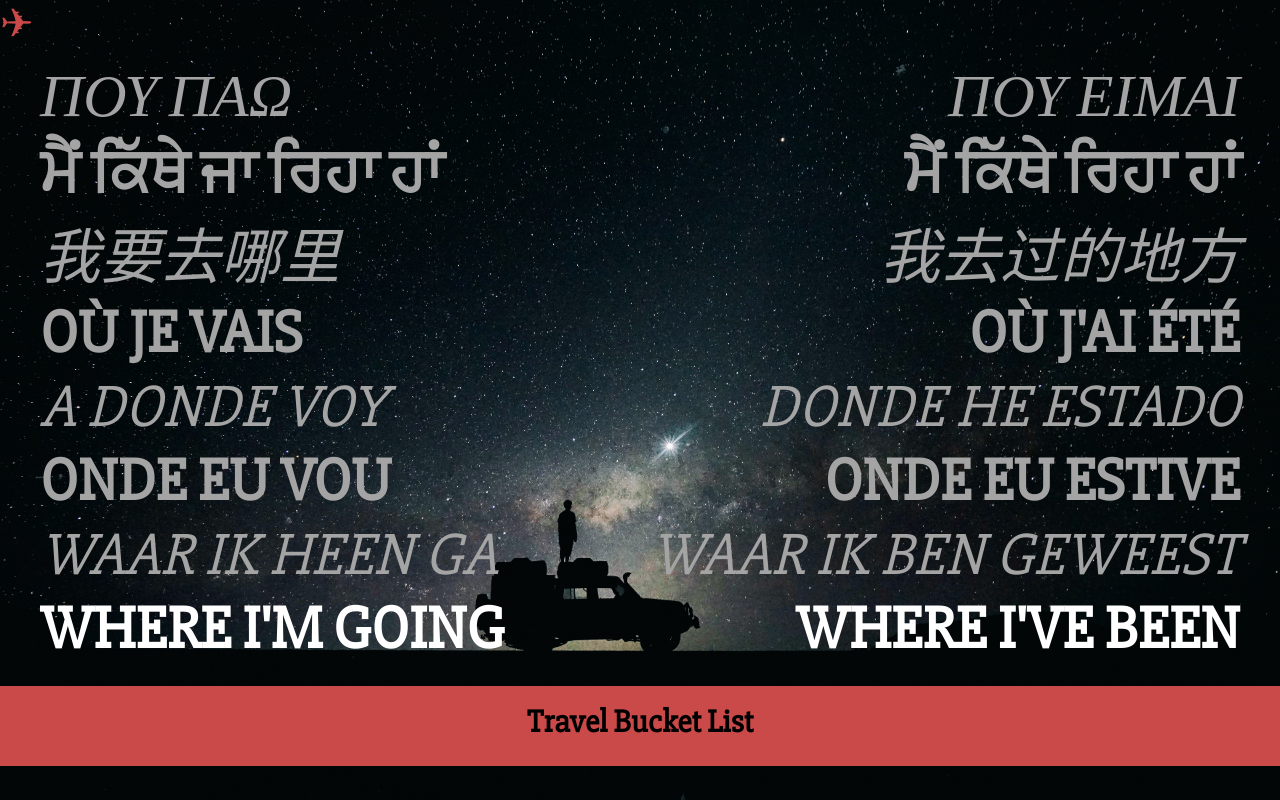
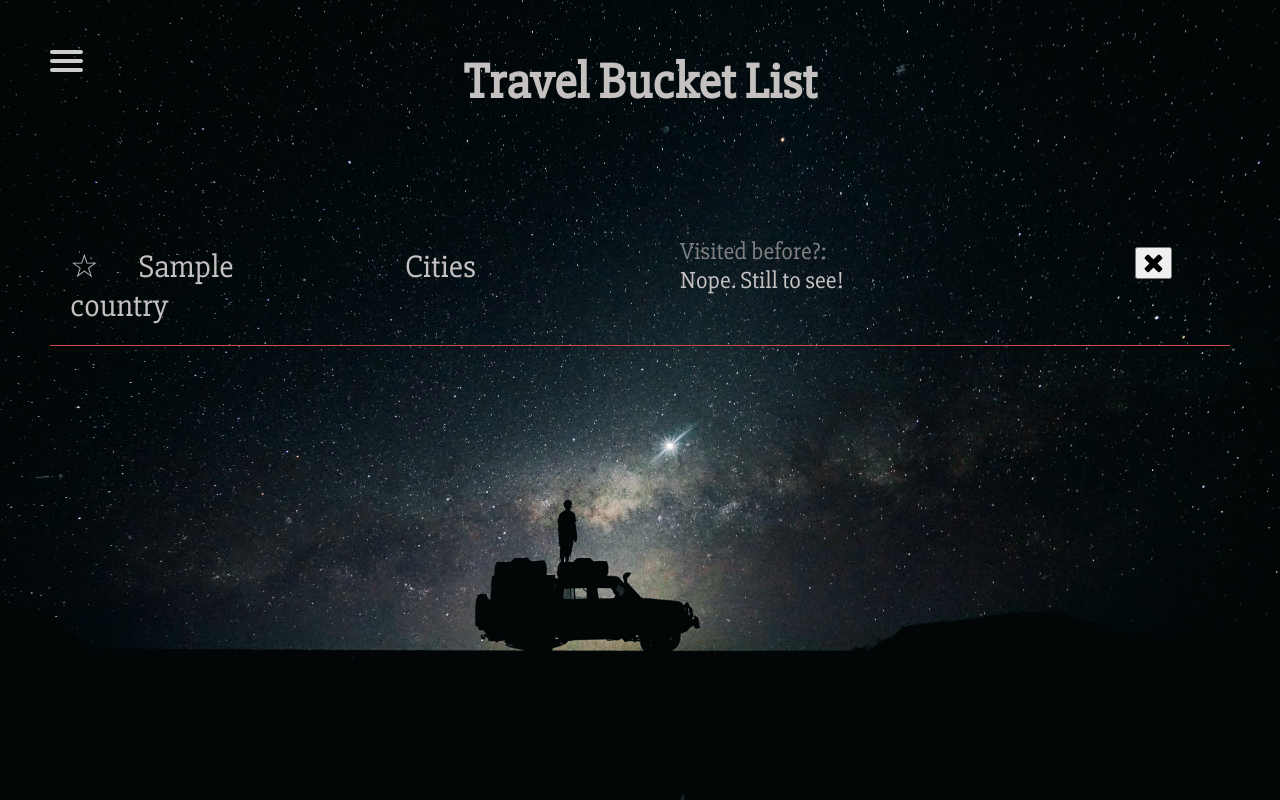
Before and after one commit to morvendouglas/python-project, a Flask app: page / in a window 1280 px wide; the page is wider, and only the part inside the window is pictured. Run offline with Flask 2, Linux system fonts and the light colour scheme; a database or web service that is not in the repository returns one stand-in record (values such as "Sample title"); some libraries are stand-ins or nearby versions.

Commit message:
made app simplier and cleaner

```diff
--- a/travel_bucket_list/controllers/travel_controller.py
+++ b/travel_bucket_list/controllers/travel_controller.py
@@ -11,108 +11,108 @@ travel_blueprint = Blueprint("travel", __name__)
 # countries
 
 # index pages
-@travel_blueprint.route("/where-im-going")
+@travel_blueprint.route("/")
 def countries():
     countries = country_repository.select_all()
-    return render_template("where-im-going/index.html", countries = countries)
+    return render_template("/index.html", countries = countries)
 
 # new country
-@travel_blueprint.route("/where-im-going/new", methods=['GET'])
+@travel_blueprint.route("/new", methods=['GET'])
 def new_country():
     countries = country_repository.select_all()
-    return render_template("where-im-going/new.html", countries = countries)
+    return render_template("/new.html", countries = countries)
 
 # post to db
-@travel_blueprint.route("/where-im-going",  methods=['POST'])
+@travel_blueprint.route("/",  methods=['POST'])
 def create_country():
     country_name = request.form['country_name']
     visited = request.form['visited']
     country = Country (country_name, visited)
     country_repository.save(country)
-    return redirect('/where-im-going')
+    return redirect('/')
 
 # show country
-@travel_blueprint.route("/where-im-going/<id>", methods=['GET'])
+@travel_blueprint.route("/<id>", methods=['GET'])
 def show_country(id):
     country = country_repository.select(id)
-    return render_template('where-im-going/show.html', country = country)
+    return render_template('/show.html', country = country)
 
 # edit country
-@travel_blueprint.route("/where-im-going/<id>/edit", methods=['GET'])
+@travel_blueprint.route("/<id>/edit", methods=['GET'])
 def edit_country(id):
     country = country_repository.select(id)
-    return render_template('where-im-going/edit.html', country = country)
+    return render_template('/edit.html', country = country)
 
 # update country
-@travel_blueprint.route("/where-im-going/<id>", methods=['POST'])
+@travel_blueprint.route("/<id>", methods=['POST'])
 def update_country(id):
     name = request.form['country_name']
     visited = request.form['visited']
     country = Country(name, visited, id)
     country_repository.update(country)
-    return redirect('/where-im-going')
+    return redirect('/')
 
 # delete country
-@travel_blueprint.route("/where-im-going/<id>/delete", methods=['POST'])
+@travel_blueprint.route("/<id>/delete", methods=['POST'])
 def delete_country(id):
     country_repository.delete(id)
-    return redirect('/where-im-going')
+    return redirect('/')
 
 # _________________________________________________
 
 # all cities to to one country
 
 # index of cities
-@travel_blueprint.route("/where-im-going/countries/<country_id>/cities")
+@travel_blueprint.route("/countries/<country_id>/cities")
 def cities(country_id):
     country = country_repository.select(country_id)
     cities = country_repository.cities(country)
     # pdb.set_trace()
-    return render_template("where-im-going/cities/index.html", country = country, cities = cities)
+    return render_template("/cities/index.html", country = country, cities = cities)
 
 # new city
-@travel_blueprint.route("/where-im-going/countries/<country_id>/cities/new", methods=['GET'])
+@travel_blueprint.route("/countries/<country_id>/cities/new", methods=['GET'])
 def new_city(country_id):
     country = country_repository.select(country_id)
     cities = country_repository.cities(country)
-    return render_template("where-im-going/cities/new.html", country = country, cities = cities)
+    return render_template("/cities/new.html", country = country, cities = cities)
 
 # post to db
-@travel_blueprint.route("/where-im-going/countries/<country_id>/cities",  methods=['POST'])
+@travel_blueprint.route("/countries/<country_id>/cities",  methods=['POST'])
 def create_city(country_id):
     city_name = request.form['city_name']
     country = country_repository.select(country_id)
     visited = request.form['visited']
     city = City(city_name, country, visited)
     city_repository.save(city)
-    return redirect(f"/where-im-going/countries/{country_id}/cities")
+    return redirect(f"/countries/{country_id}/cities")
 
  # show city
-@travel_blueprint.route("/where-im-going/countries/<country_id>/cities/<id>", methods=['GET'])
+@travel_blueprint.route("/countries/<country_id>/cities/<id>", methods=['GET'])
 def show_city(country_id, id):
     country = country_repository.select(country_id)
     city = city_repository.select(id)
-    return render_template('where-im-going/cities/show.html', city = city, country = country)
+    return render_template('/cities/show.html', city = city, country = country)
 
 # edit city
-@travel_blueprint.route("/where-im-going/countries/<country_id>/cities/<id>/edit", methods=['GET'])
+@travel_blueprint.route("/countries/<country_id>/cities/<id>/edit", methods=['GET'])
 def edit_city(country_id, id):
     country = country_repository.select(country_id)
     city = city_repository.select(id)
-    return render_template('where-im-going/cities/edit.html', city = city, country = country)
+    return render_template('/cities/edit.html', city = city, country = country)
 
 # update city
-@travel_blueprint.route("/where-im-going/countries/<country_id>/cities/<id>", methods=['POST'])
+@travel_blueprint.route("/countries/<country_id>/cities/<id>", methods=['POST'])
 def update_city(country_id, id):
     name = request.form['city_name']
     visited = request.form['visited']
     country = country_repository.select(country_id)
     city = City(name, country, visited, id)
     city_repository.update(city)
-    return redirect(f'/where-im-going/countries/{country_id}/cities')
+    return redirect(f'/countries/{country_id}/cities')
 
 # delete city
-@travel_blueprint.route("/where-im-going/countries/<country_id>/cities/<id>/delete", methods=['POST'])
+@travel_blueprint.route("/countries/<country_id>/cities/<id>/delete", methods=['POST'])
 def delete_city(country_id, id):
     city_repository.delete(id)
-    return redirect(f"/where-im-going/countries/{country_id}/cities")
+    return redirect(f"/countries/{country_id}/cities")
--- a/travel_bucket_list/static/styling.css
+++ b/travel_bucket_list/static/styling.css
@@ -1,75 +1,220 @@
-/* BASE + INDEX PAGE */
+/* INDEX COUNTRIES/CITIES */
 
 body {
     background: url(images/jonatan-pie-h8nxGssjQXs-unsplash.jpg) no-repeat center center fixed;
     background-size: cover;
     margin: 0;
+    padding: 0;
+    color: rgb(197, 193, 193);
     font-family: 'Slabo 27px', serif;
 }
-header {
-    display: flex;
-    justify-content: right;
-    position: fixed;
-}
-footer {
-    background-color: rgb(202, 73, 73);
-    color: black;
-    height: 10vh;
-    display: flex;
-    justify-content: space-evenly;
-    margin-top: -5vh;
-}
-footer a {
-    margin-top: 2vh;
-    font-weight: bolder;
-    color: black;
-    font-size: xx-large;
-}
-
-footer a:hover {
-    font-size:40px;
-
-}
-.container {
-    display: flex;
-    flex-flow: row wrap;
-    justify-content: space-between;
-    margin-top: none;
-}
-.where-im-going, li {
-    list-style: none;
-    font-size: 60px;
-    color: rgb(189, 185, 185);
-font-family: 'Slabo 27px', serif;
-}
-.where-ive-been, li {
-    list-style: none;
-    font-size: 60px;
-    color: rgb(165, 164, 164);
-    font-family: 'Slabo 27px', serif;
+ul {
+    list-style-type:none;
+    position: absolute;
 }
 a {
     text-decoration: none;
+    color: rgb(197, 193, 193);
+    padding: 20px;
+    margin: 20px;
 }
-.red {
-    color: rgb(202, 73, 73);
+.grid {
+  padding: 50px;
+  display: grid;
+   grid-template-columns: repeat(4, 1fr);
+   align-content: center;
 }
-.white {
-    color: white;
+.country-name {
+  font-size: xx-large;
+  padding: 20px;
+  border-bottom: 1px rgb(202, 73, 73) solid;
+  margin-top: 30px;
+  margin-bottom: 30px;
 }
-.bold {
-    font-weight: bolder;
+.view-cities {
+    font-size: xx-large;
+    padding: 20px;
+    border-bottom: 1px rgb(202, 73, 73) solid;
+    margin-top: 30px;
+    margin-bottom: 30px;
 }
-.italics {
-    font-style: italic;
+.visited {
+  font-size: x-large;
+  padding-top: 10px;
+  padding-left: 40px;
+  padding-bottom: 40px;
+  border-bottom: 1px rgb(202, 73, 73) solid;
+  margin-top: 30px;
+  margin-bottom: 30px;
 }
-#align-right {
-    text-align: right;
-    margin-right: 40px;
+.delete-country {
+  padding: 20px;
+  padding-left: 200px;
+  border-bottom: 1px rgb(202, 73, 73) solid;
+  margin-top: 30px;
+  margin-bottom: 30px;
 }
-.plane {
-    color: rgb(202, 73, 73);
-    font-size: 40px;
-    margin-right: 20px;
-    padding: 0;
+.delete-country i {
+    cursor: pointer;
 }
+h1 {
+  font-size: 50px;
+}
+.grey-out {
+  color: grey;
+}
+
+
+/* NAVBAR */
+
+#menu-toggle {
+  display: block;
+  position: relative;
+  top: 50px;
+  left: 50px;
+}
+#menu-toggle a {
+  text-decoration: none;
+  color: #232323;
+  transition: color 0.3s ease;
+}
+#menu-toggle a:hover {
+  color: rgb(202, 73, 73);
+}
+#menu-toggle input {
+  display: block;
+  width: 40px;
+  height: 32px;
+  position: absolute;
+  top: -7px;
+  left: -5px;
+  cursor: pointer;
+  opacity: 0;
+  z-index: 2;
+}
+#menu-toggle span {
+  display: block;
+  width: 33px;
+  height: 4px;
+  margin-bottom: 5px;
+  position: relative;
+  background: #cdcdcd;
+  border-radius: 3px;
+  z-index: 1;
+  transform-origin: 4px 0px;
+  transition: transform 0.5s cubic-bezier(0.77,0.2,0.05,1.0),
+              opacity 0.55s ease;
+}
+#menu-toggle span:first-child {
+  transform-origin: 0% 0%;
+}
+#menu-toggle span:nth-last-child(2) {
+  transform-origin: 0% 100%;
+}
+#menu-toggle input:checked ~ span {
+  opacity: 1;
+  transform: rotate(45deg) translate(-2px, -1px);
+  background: #232323;
+}
+#menu-toggle input:checked ~ span:nth-last-child(3) {
+  opacity: 0;
+  transform: rotate(0deg) scale(0.2, 0.2);
+}
+#menu-toggle input:checked ~ span:nth-last-child(2) {
+  transform: rotate(-45deg) translate(0, -1px);
+}
+#menu {
+  position: absolute;
+  width: 300px;
+  margin: -100px 0 0 -50px;
+  padding: 50px;
+  padding-top: 125px;
+  background: #ededed;
+  list-style-type: none;
+  transform-origin: 0% 0%;
+  transform: translate(-100%, 0);
+  transition: transform 0.5s cubic-bezier(0.77,0.2,0.05,1.0);
+}
+#menu li {
+  padding: 10px 0;
+  font-size: 22px;
+}
+#menu-toggle input:checked ~ ul {
+  transform: none;
+}
+
+
+/* NEW COUNTRY FORM */
+
+h1 {
+    margin-top: 30px;
+    text-align: center;
+}
+.new-country-form {
+  display: flex;
+  flex-wrap: wrap;
+  flex-direction: column;
+  align-content: center;
+  text-align: center;
+  margin-top: 20px;
+  font-size: xx-large;
+}
+.add-destination-button {
+  background-color: black;
+  border: none;
+  color: rgb(247, 245, 244);
+  padding: 15px 32px;
+  text-align: center;
+  text-decoration: none;
+  display: inline-block;
+  font-size: 16px;
+  box-shadow: 0 8px 16px 0 rgb(238, 158, 143), 0 6px 20px 0 rgb(243, 186, 175);
+  border-radius: 15px;
+  margin: 20px;
+  cursor: pointer;
+}
+.add-destination-button:focus {
+  outline: none;
+  cursor: pointer;
+}
+
+
+/* SHOW COUNTRY */
+
+.show-country {
+  text-align: center;
+  font-size: xx-large;
+  margin-top: 50px;
+  margin-left: 30%;
+  margin-right: 30%;
+  padding: 50px;
+
+}
+.show-country-edit {
+  margin-top: 20px;
+  color: rgb(202, 73, 73);
+  font-weight: bolder;
+  padding: 0;
+}
+
+.show-country-name {
+  margin-bottom: 20px;
+  text-decoration: underline;
+  font-size: 50px;
+}
+
+
+/* CITY INDEX */
+
+.city-index {
+  color: white;
+}
+.add-new-city-button {
+  text-align: center;
+}
+.grid2 {
+  padding: 90px;
+  display: grid;
+  grid-template-columns: repeat(3, 5fr);
+  align-content: center;
+}
--- a/travel_bucket_list/templates/base.html
+++ /dev/null
@@ -1,26 +0,0 @@
-<!DOCTYPE html>
-<html lang="en">
-<head>
-  <meta charset="UTF-8">
-  <meta name="viewport" content="width=device-width, initial-scale=1.0">
-  <meta http-equiv="X-UA-Compatible" content="ie=edge">
-  <link rel="stylesheet" href="{{ url_for('static', filename='styling.css') }}">
-  <link rel="preconnect" href="https://fonts.googleapis.com">
-  <link rel="preconnect" href="https://fonts.gstatic.com" crossorigin>
-  <link href="https://fonts.googleapis.com/css2?family=Balsamiq+Sans:ital,wght@0,700;1,400&family=Slabo+27px&display=swap" rel="stylesheet">
-  <meta name="viewport" content="width=device-width, initial-scale=1">
-<link rel="stylesheet" href="https://cdnjs.cloudflare.com/ajax/libs/font-awesome/4.7.0/css/font-awesome.min.css">
-  <title>Travel Bucket List</title>
-</head>
-<body>
-  <header>
-    <nav>
-       <a href="/" class="plane">&#9992;</i></a>
-    </nav>
-  </header>
-  <div>
-    {% block content %}
-    {% endblock %}
-  </div>
-</body>
-</html>
--- a/travel_bucket_list/templates/where-im-going/cities/edit.html
+++ b/travel_bucket_list/templates/cities/edit.html
@@ -1,8 +1,8 @@
-{% extends "where-im-going/cities/index.html" %}
+{% extends "/cities/index.html" %}
 {% block content2 %}
 
 <h1>{{ country.name }}</h1>
-<form action="/where-im-going/countries/{{country.id}}/cities/{{city.id}}" method="POST" class="new-country-form">
+<form action="/countries/{{country.id}}/cities/{{city.id}}" method="POST" class="new-country-form">
     <div>
         <label for="city">City</label><br>
         <input type="text" id="country" name="city_name" placeholder="{{city.name}}" class="add-destination-button" required autofocus>
--- a/travel_bucket_list/templates/where-im-going/cities/new.html
+++ b/travel_bucket_list/templates/cities/new.html
@@ -1,8 +1,8 @@
-{% extends "where-im-going/index.html" %}
+{% extends "/index.html" %}
 {% block content2 %}
 
 <h1>{{ country.name }}</h1>
-<form action="/where-im-going/countries/{{country.id}}/cities" method="POST" class="new-country-form">
+<form action="/countries/{{country.id}}/cities" method="POST" class="new-country-form">
     <div>
         <label for="city">City</label><br>
         <input type="text" id="city" name="city_name" placeholder="City" class="add-destination-button" required autofocus>
--- a/travel_bucket_list/templates/where-im-going/cities/show.html
+++ b/travel_bucket_list/templates/cities/show.html
@@ -1,5 +1,5 @@
 
-{% extends "where-im-going/cities/index.html" %}
+{% extends "/cities/index.html" %}
 {% block content2 %}
 
 <div class="show-country">
@@ -10,7 +10,7 @@
         {% else %}
       <span> Nope. Still to see!</span>
         {% endif %}<br>
-        <a href="/where-im-going/countries/{{country.id}}/cities/{{city.id}}/edit" class="show-country-edit">Edit</a>
+        <a href="/countries/{{country.id}}/cities/{{city.id}}/edit" class="show-country-edit">Edit</a>
     </div>
 
 
--- a/travel_bucket_list/templates/where-im-going/edit.html
+++ b/travel_bucket_list/templates/edit.html
@@ -1,7 +1,7 @@
-{% extends "where-im-going/index.html" %}
+{% extends "/index.html" %}
 {% block content2 %}
 
-<form action="/where-im-going/{{country.id}}" method="POST" class="new-country-form">
+<form action="/{{country.id}}" method="POST" class="new-country-form">
     <div>
         <label for="country">Country</label><br>
         <input type="text" id="country" name="country_name" placeholder="{{country.name}}" class="add-destination-button" required autofocus>
--- a/travel_bucket_list/templates/index.html
+++ b/travel_bucket_list/templates/index.html
@@ -1,34 +1,64 @@
-{% extends "base.html" %}
-{% block content %}
+<!DOCTYPE html>
+<html lang="en">
+<head>
+  <meta charset="UTF-8">
+  <meta http-equiv="X-UA-Compatible" content="IE=edge">
+  <meta name="viewport" content="width=device-width, initial-scale=1.0">
+  <link rel="stylesheet" href="{{ url_for('static', filename='styling.css') }}">
+  <link rel="preconnect" href="https://fonts.googleapis.com">
+  <link rel="preconnect" href="https://fonts.gstatic.com" crossorigin>
+  <link href="https://fonts.googleapis.com/css2?family=Balsamiq+Sans:ital,wght@0,700;1,400&family=Slabo+27px&display=swap" rel="stylesheet">
+  <meta name="viewport" content="width=device-width, initial-scale=1">
+<link rel="stylesheet" href="https://cdnjs.cloudflare.com/ajax/libs/font-awesome/4.7.0/css/font-awesome.min.css">
+  <title>Where I'm Going</title>
+</head>
+<body>
+<header>
+  <nav role="navigation">
+    <div id="menu-toggle">
+      <input type="checkbox"/>
+      <span></span>
+      <span></span>
+      <span></span>
+      <ul id="menu">
+        <a href="/"><li>Destinations</li></a><br>
+        <a href="/new"><li>Add New Destination</li></a></br>
+      </ul>
+    </div>
+  </nav>
+</header>
+{% block content2 %}
+<body>
+<h1>Travel Bucket List</h1>
 
-<nav class="container">
-    <div>
-        <ul class="where-im-going">
-            <li class="italics">ΠΟΥ ΠΑΩ</li>
-            <li class="bold">ਮੈਂ ਕਿੱਥੇ ਜਾ ਰਿਹਾ ਹਾਂ</li>
-            <li class="italics">我要去哪里 </li>
-            <li class="bold"> OÙ JE VAIS</li>
-            <li class="italics">A DONDE VOY</li>
-            <li class="bold">ONDE EU VOU</li>
-            <li class="italics">WAAR IK HEEN GA</li>
-            <li class="white bold">WHERE I'M GOING</li>
+<div class="grid">
+  {% for country in countries %}
+
+    <div class="country-name">
+      &#9734;<a href="/{{country.id}}">{{country.name}}</a>
     </div>
-    <div id="align-right">
-        <ul class="where-ive-been">
-            <li class="italics">ΠΟΥ ΕΙΜΑΙ</li>
-            <li class="bold">ਮੈਂ ਕਿੱਥੇ ਰਿਹਾ ਹਾਂ</li>
-            <li class="italics">我去过的地方</li>
-            <li class="bold">OÙ J'AI ÉTÉ</li>
-            <li class="italics">DONDE HE ESTADO</li>
-            <li class="bold">ONDE EU ESTIVE</li>
-            <li class="italics">WAAR IK BEN GEWEEST</li>
-            <li class="white bold">WHERE I'VE BEEN</li>
-        </ul>
+
+    <div class="view-cities">
+      <a href="/countries/{{country.id}}/cities">Cities</a><br>
     </div>
-</nav>
 
-<footer>
-    <a href="/where-im-going" action="where-im-going">Travel Bucket List</a>
-</footer>
+    <div class="visited">
+      <label class="grey-out">Visited before?:</label><br>
+    {% if country.visited == True %}
+        <span>Yes! Going again.</span>
+    {% else %}
+        <span>Nope. Still to see!</span>
+      {% endif %}
+    </div>
 
+    <div class="delete-country">
+      <form action="/{{country.id}}/delete" method="POST">
+        <button><i class="fa fa-times fa-2x" aria-hidden="true"></i></button>
+      </form>
+    </div>
+
+{% endfor %}
+</div>
 {% endblock %}
+</body>
+</html>
--- a/travel_bucket_list/templates/where-im-going/new.html
+++ b/travel_bucket_list/templates/new.html
@@ -1,7 +1,7 @@
-{% extends "where-im-going/index.html" %}
+{% extends "/index.html" %}
 {% block content2 %}
 
-<form action="/where-im-going" method="POST" class="new-country-form">
+<form action="/" method="POST" class="new-country-form">
     <div>
         <label for="country">Country</label><br>
         <input type="text" id="country" name="country_name" placeholder="Country" class="add-destination-button" required autofocus>
--- a/travel_bucket_list/templates/where-im-going/show.html
+++ b/travel_bucket_list/templates/show.html
@@ -1,4 +1,4 @@
-{% extends "where-im-going/index.html" %}
+{% extends "/index.html" %}
 {% block content2 %}
 
 <div class="show-country">
@@ -9,7 +9,7 @@
         {% else %}
       <span> Nope. Still to see!</span>
         {% endif %}<br>
-        <a href="/where-im-going/{{country.id}}/edit" class="show-country-edit">Edit</a>
+        <a href="/{{country.id}}/edit" class="show-country-edit">Edit</a>
     </div>
 
 
```
Also changed, not shown: travel_bucket_list/static/styling-wig.css (deleted, +0 -220 lines), travel_bucket_list/templates/cities/index.html (renamed from travel_bucket_list/templates/where-im-going/cities/index.html, +4 -4 lines), travel_bucket_list/templates/where-im-going/index.html (deleted, +0 -65 lines), travel_bucket_list/static/images/federico-beccari-ryC3SVUeRgY-unsplash.jpg (deleted).
